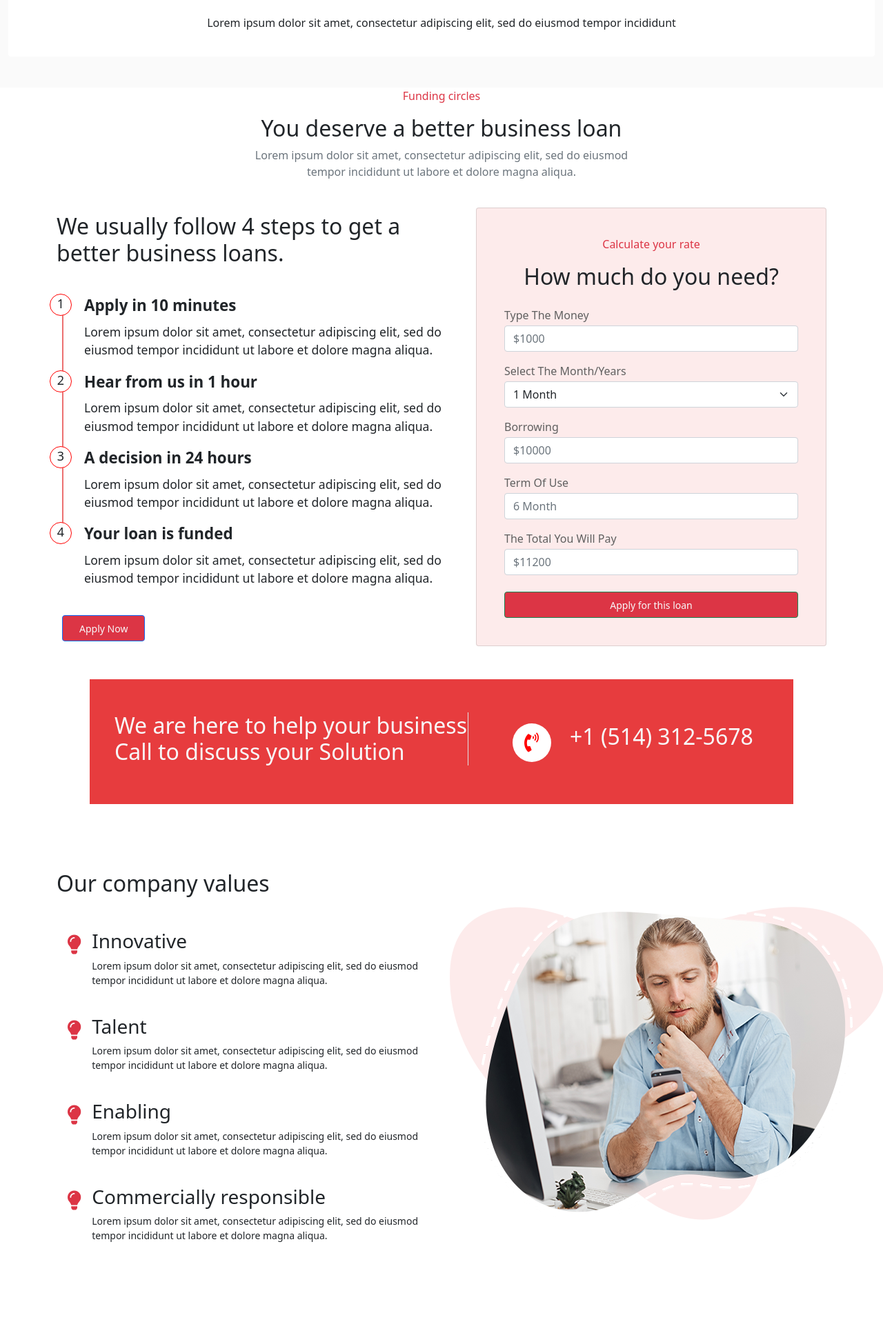
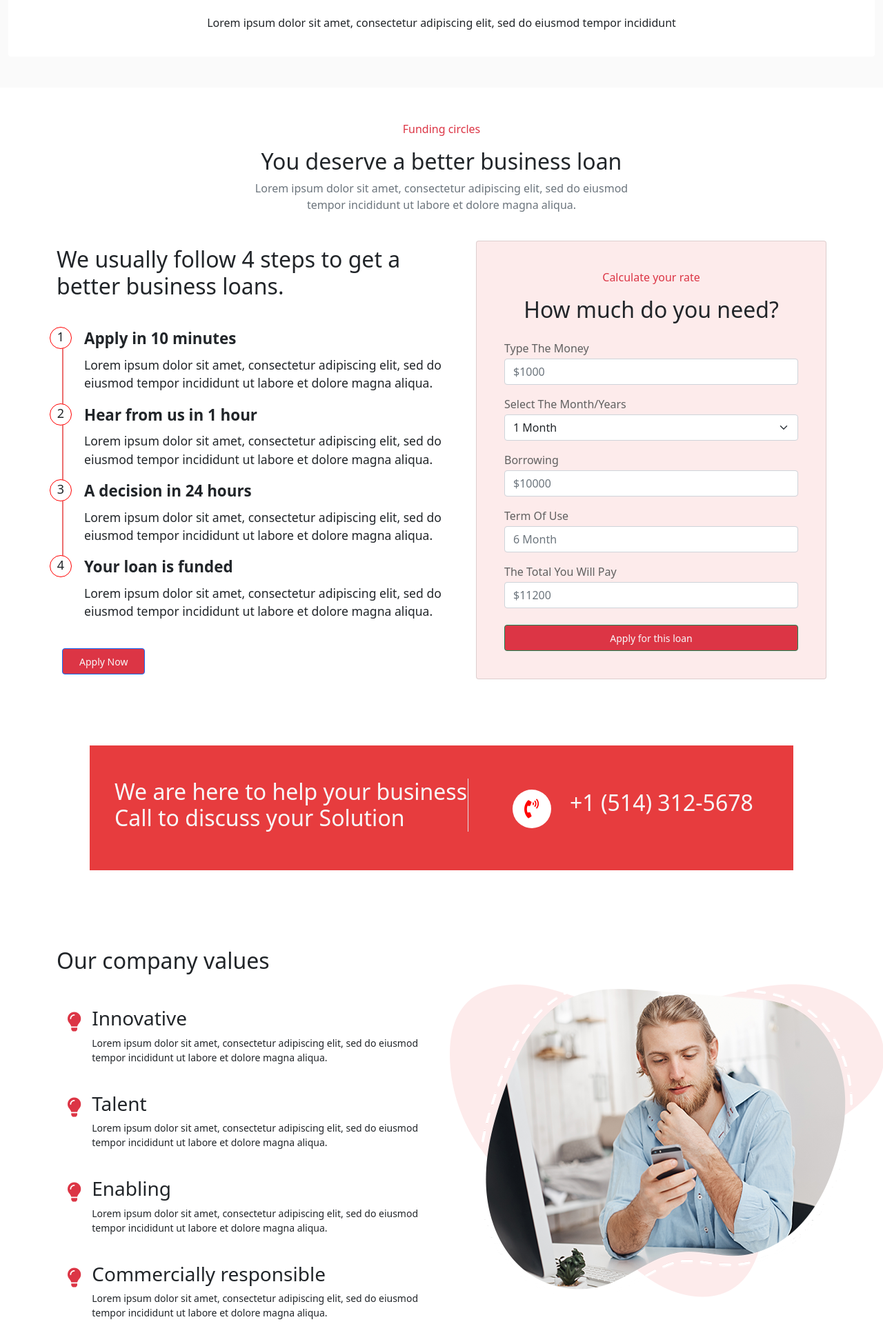
Before and after one commit to minhaz9/class-35-assignment-1, a plain HTML site: page index.html in a window 1280 px wide. Shown: the part 3411-5344 px from the top of the page at 69% size. Before the commit the page ends 5277 px from the top, so only its background shows below. Drawn offline with nearby package versions, Linux system fonts and the light colour scheme; files whose address does not match are found by name.

Commit message:
Update index.html

```diff
--- a/index.html
+++ b/index.html
@@ -325,7 +325,7 @@
   </section>
 
   <section>
-    <div class="funding_circles">
+    <div class="funding_circles py-5">
       <div class="container">
         <div class="circle_header">
           <div class="finix_text text-center">
@@ -445,7 +445,7 @@
 
   <section>
     <div class="container py-5">
-      <div class="row">
+      <div class="row py-3">
         <div class="col-lg-6">
           <div class="inner_content">
             <h2>Our company values</h2>
```
